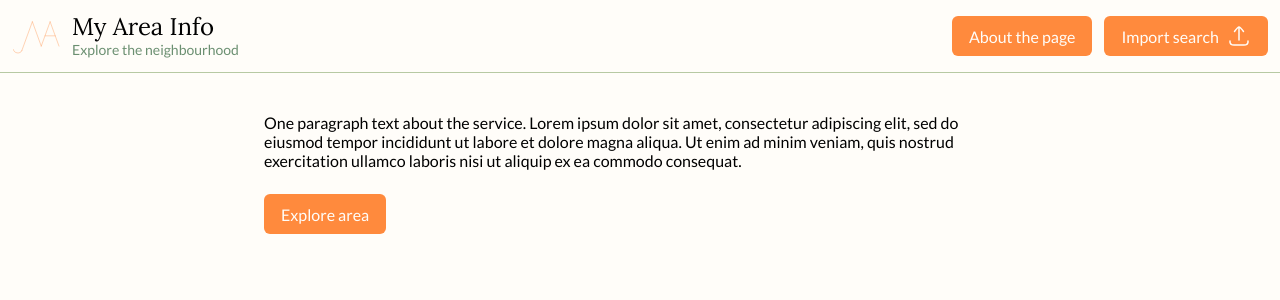
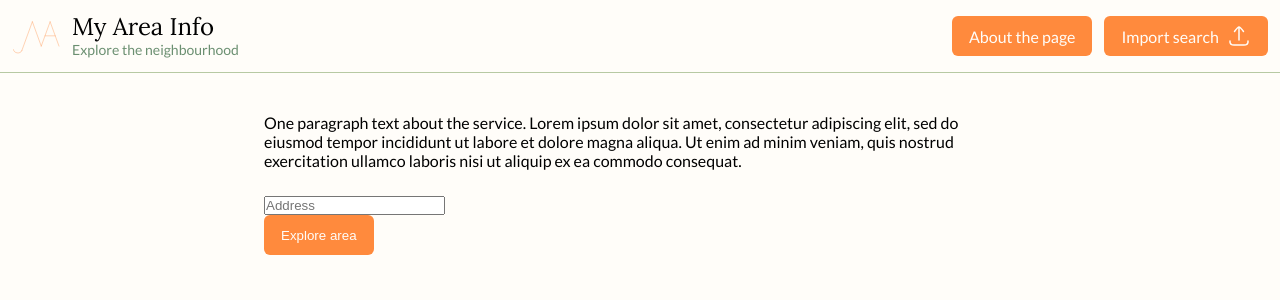
Before and after one commit to Kilppar1/my-area-info, a Next.js app: page / in a window 1280 px wide. Shown: the top 300 px of the page. Built offline with nearby package versions, Linux system fonts and the light colour scheme.

Commit message:
Changing navbar content based on page. Adding SearchContext to use the search parameters on results page

```diff
--- a/src/app/globals.css
+++ b/src/app/globals.css
@@ -138,6 +138,10 @@ main {
   line-height: 1.1;
 }
 
+.navbar-address {
+  color: var(--color-orange);
+}
+
 .navbar-brand-subtitle {
   font-size: 14px;
   color: var(--color-green);
--- a/src/app/layout.tsx
+++ b/src/app/layout.tsx
@@ -1,6 +1,7 @@
 import type { Metadata } from "next";
 import { Lora, Lato } from "next/font/google";
 import Navbar from "@/components/Navbar";
+import { SearchProvider } from "@/context/SearchContext";
 import "./globals.css";
 
 const lora = Lora({
@@ -24,8 +25,9 @@ export default function RootLayout({ children }: LayoutProps<"/">) {
   return (
     <html lang="en" className={`${lora.variable} ${lato.variable}`}>
       <body>
-        <Navbar />
-        {children}
+        <SearchProvider>
+          <Navbar /> {children}
+        </SearchProvider>
       </body>
     </html>
   );
--- a/src/app/page.tsx
+++ b/src/app/page.tsx
@@ -1,6 +1,21 @@
+"use client";
+
 import Link from "next/link";
+import { useState } from "react";
+import { useRouter } from "next/navigation";
+import { useSearch } from "@/context/SearchContext";
+import type { SubmitEvent } from "react";
 
 export default function Home() {
+  const router = useRouter();
+  const { setSearchData } = useSearch();
+  const [address, setAddress] = useState("");
+  function handleSearch(event: SubmitEvent<HTMLFormElement>) {
+    event.preventDefault();
+    setSearchData({ address });
+    router.push("/results");
+  }
+
   return (
     <main>
       <p>
@@ -9,9 +24,17 @@ export default function Home() {
         et dolore magna aliqua. Ut enim ad minim veniam, quis nostrud
         exercitation ullamco laboris nisi ut aliquip ex ea commodo consequat.
       </p>
-      <Link href="/results" className="btn btn-primary">
-        Explore area
-      </Link>
+      <form onSubmit={handleSearch}>
+        <input
+          value={address}
+          onChange={(e) => setAddress(e.target.value)}
+          placeholder="Address"
+        />
+
+        <button type="submit" className="btn btn-primary">
+          Explore area
+        </button>
+      </form>
     </main>
   );
 }
--- a/src/components/Navbar.tsx
+++ b/src/components/Navbar.tsx
@@ -3,9 +3,26 @@
 import Link from "next/link";
 import Image from "next/image";
 import { usePathname } from "next/navigation";
+import { useSearch } from "@/context/SearchContext";
 
 export default function Navbar() {
   const pathname = usePathname();
+  const { searchData } = useSearch();
+
+  const titleSubtitle = {
+    "/results": {
+      title: (
+        <>
+          Results near{" "}
+          <span className="navbar-address">{searchData.address}</span>
+        </>
+      ),
+      subtitle: "Explore the neighbourhood",
+    },
+  }[pathname] ?? {
+    title: "My Area Info",
+    subtitle: "Explore the neighbourhood",
+  };
 
   return (
     <header className="navbar">
@@ -13,9 +30,9 @@ export default function Navbar() {
       <Link href="/" className="navbar-section">
         <Image src="/logo.svg" alt="logo" width={48} height={48} />
         <span className="navbar-brand">
-          <span className="navbar-brand-title">My Area Info</span>
+          <span className="navbar-brand-title">{titleSubtitle.title}</span>
           <span className="navbar-brand-subtitle">
-            Explore the neighbourhood
+            {titleSubtitle.subtitle}
           </span>
         </span>
       </Link>
--- /dev/null
+++ b/src/context/SearchContext.tsx
@@ -0,0 +1,51 @@
+"use client";
+
+import {
+  createContext,
+  useContext,
+  useEffect,
+  useState,
+  type ReactNode,
+} from "react";
+
+type SearchData = {
+  address: string;
+};
+
+type SearchContextType = {
+  searchData: SearchData;
+  setSearchData: (data: SearchData) => void;
+};
+
+const defaultSearchData: SearchData = { address: "" };
+
+const SearchContext = createContext<SearchContextType | undefined>(undefined);
+
+export function SearchProvider({ children }: { children: ReactNode }) {
+  const [searchData, setSearchData] = useState<SearchData>(defaultSearchData);
+  // Load saved search when the app starts
+  useEffect(() => {
+    const savedSearch = sessionStorage.getItem("searchData");
+    if (savedSearch) {
+      setSearchData(JSON.parse(savedSearch));
+    }
+  }, []);
+  // Save search whenever it changes
+  useEffect(() => {
+    sessionStorage.setItem("searchData", JSON.stringify(searchData));
+  }, [searchData]);
+  return (
+    <SearchContext.Provider value={{ searchData, setSearchData }}>
+      {" "}
+      {children}{" "}
+    </SearchContext.Provider>
+  );
+}
+
+export function useSearch() {
+  const context = useContext(SearchContext);
+  if (!context) {
+    throw new Error("useSearch must be used inside a SearchProvider");
+  }
+  return context;
+}
```
Also changed, not shown: src/app/results/page.tsx (+7 -0 lines).
